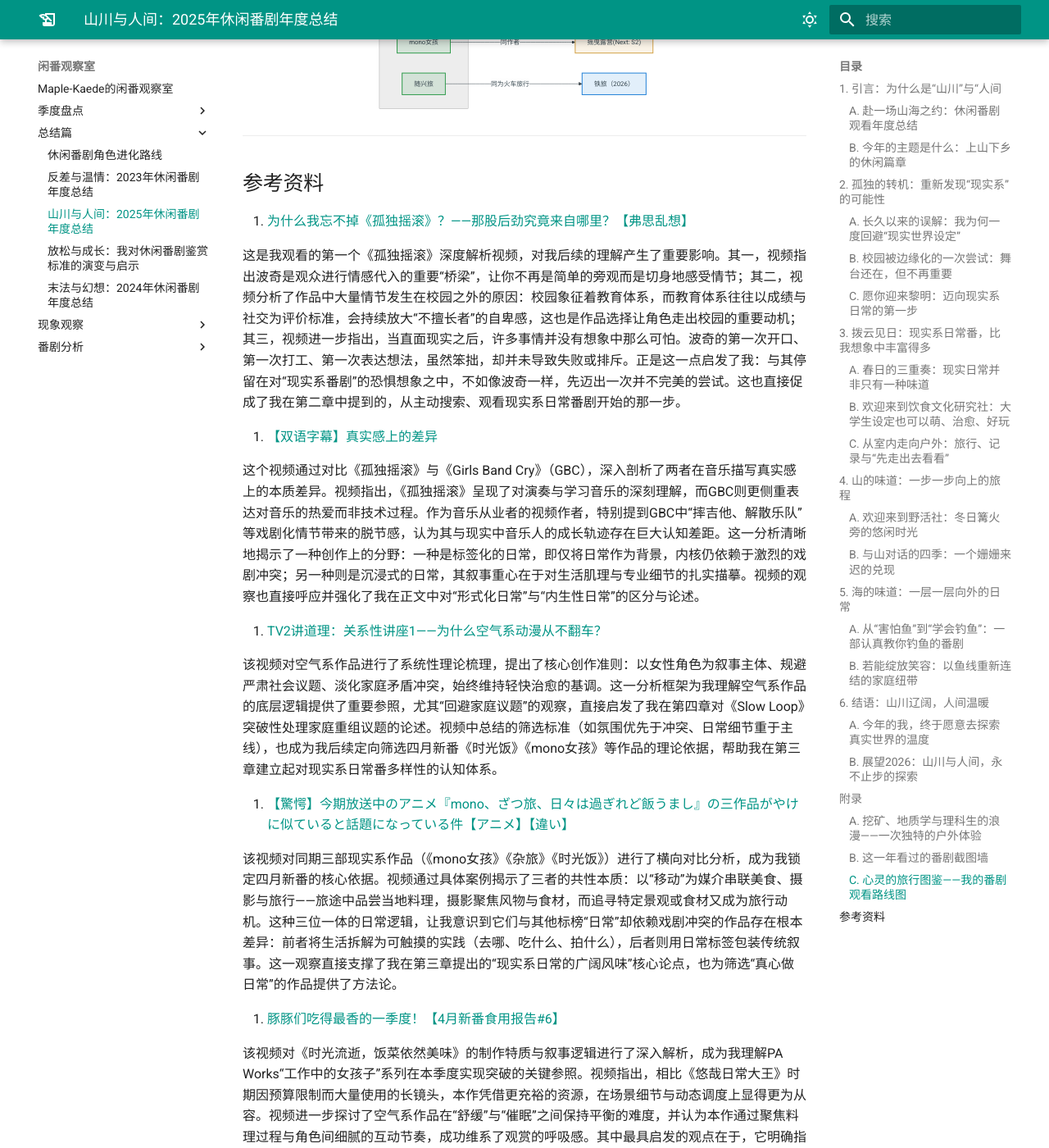
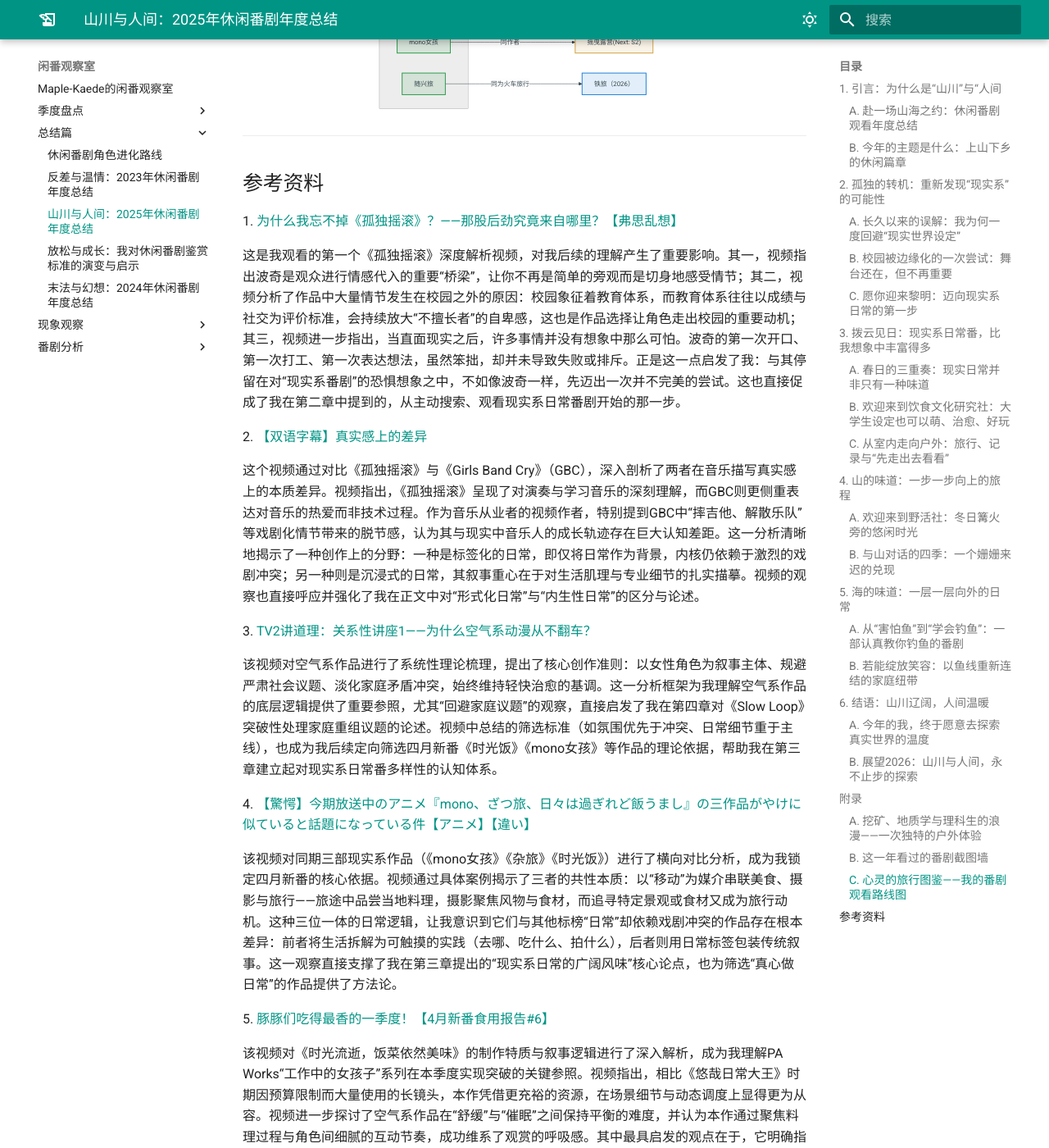
Before and after one commit to haveyouwantto/animedocs, an MkDocs documentation site: the page built from docs/总结篇/山川与人间：2025年休闲番剧年度总结.md, in a window 1280 px wide and 1400 px high, scrolled down 21117 px. Shown: the whole window at 82% size. Built offline with MkDocs 1.6.1 and Material for MkDocs 9.7.7, drawn with Linux system fonts in a browser that asks for light colours; plug-ins that fetch from the network failed and are left out.

Commit message:
fix order list

```diff
--- a/docs/总结篇/山川与人间：2025年休闲番剧年度总结.md
+++ b/docs/总结篇/山川与人间：2025年休闲番剧年度总结.md
@@ -639,52 +639,52 @@ graph LR
 
 ## 参考资料
 
-1. [为什么我忘不掉《孤独摇滚》？——那股后劲究竟来自哪里？【弗思乱想】](https://www.bilibili.com/video/BV1hiGUzKEm6)
+1\. [为什么我忘不掉《孤独摇滚》？——那股后劲究竟来自哪里？【弗思乱想】](https://www.bilibili.com/video/BV1hiGUzKEm6)
 
 这是我观看的第一个《孤独摇滚》深度解析视频，对我后续的理解产生了重要影响。其一，视频指出波奇是观众进行情感代入的重要“桥梁”，让你不再是简单的旁观而是切身地感受情节；其二，视频分析了作品中大量情节发生在校园之外的原因：校园象征着教育体系，而教育体系往往以成绩与社交为评价标准，会持续放大“不擅长者”的自卑感，这也是作品选择让角色走出校园的重要动机；其三，视频进一步指出，当直面现实之后，许多事情并没有想象中那么可怕。波奇的第一次开口、第一次打工、第一次表达想法，虽然笨拙，却并未导致失败或排斥。正是这一点启发了我：与其停留在对“现实系番剧”的恐惧想象之中，不如像波奇一样，先迈出一次并不完美的尝试。这也直接促成了我在第二章中提到的，从主动搜索、观看现实系日常番剧开始的那一步。
 
-2. [【双语字幕】真实感上的差异](https://www.bilibili.com/video/BV1MwEGzLE8o)
+2\. [【双语字幕】真实感上的差异](https://www.bilibili.com/video/BV1MwEGzLE8o)
 
 这个视频通过对比《孤独摇滚》与《Girls Band Cry》（GBC），深入剖析了两者在音乐描写真实感上的本质差异。视频指出，《孤独摇滚》呈现了对演奏与学习音乐的深刻理解，而GBC则更侧重表达对音乐的热爱而非技术过程。作为音乐从业者的视频作者，特别提到GBC中“摔吉他、解散乐队”等戏剧化情节带来的脱节感，认为其与现实中音乐人的成长轨迹存在巨大认知差距。这一分析清晰地揭示了一种创作上的分野：一种是标签化的日常，即仅将日常作为背景，内核仍依赖于激烈的戏剧冲突；另一种则是沉浸式的日常，其叙事重心在于对生活肌理与专业细节的扎实描摹。视频的观察也直接呼应并强化了我在正文中对“形式化日常”与“内生性日常”的区分与论述。
 
-3. [TV2讲道理：关系性讲座1——为什么空气系动漫从不翻车？](https://www.bilibili.com/video/BV1Zf7fzZE8w)
+3\. [TV2讲道理：关系性讲座1——为什么空气系动漫从不翻车？](https://www.bilibili.com/video/BV1Zf7fzZE8w)
 
 该视频对空气系作品进行了系统性理论梳理，提出了核心创作准则：以女性角色为叙事主体、规避严肃社会议题、淡化家庭矛盾冲突，始终维持轻快治愈的基调。这一分析框架为我理解空气系作品的底层逻辑提供了重要参照，尤其“回避家庭议题”的观察，直接启发了我在第四章对《Slow Loop》突破性处理家庭重组议题的论述。视频中总结的筛选标准（如氛围优先于冲突、日常细节重于主线），也成为我后续定向筛选四月新番《时光饭》《mono女孩》等作品的理论依据，帮助我在第三章建立起对现实系日常番多样性的认知体系。
 
-4. [【驚愕】今期放送中のアニメ『mono、ざつ旅、日々は過ぎれど飯うまし』の三作品がやけに似ていると話題になっている件【アニメ】【違い】](https://www.youtube.com/watch?v=iV9VpG7zpgE)
+4\. [【驚愕】今期放送中のアニメ『mono、ざつ旅、日々は過ぎれど飯うまし』の三作品がやけに似ていると話題になっている件【アニメ】【違い】](https://www.youtube.com/watch?v=iV9VpG7zpgE)
 
 该视频对同期三部现实系作品（《mono女孩》《杂旅》《时光饭》）进行了横向对比分析，成为我锁定四月新番的核心依据。视频通过具体案例揭示了三者的共性本质：以“移动”为媒介串联美食、摄影与旅行——旅途中品尝当地料理，摄影聚焦风物与食材，而追寻特定景观或食材又成为旅行动机。这种三位一体的日常逻辑，让我意识到它们与其他标榜“日常”却依赖戏剧冲突的作品存在根本差异：前者将生活拆解为可触摸的实践（去哪、吃什么、拍什么），后者则用日常标签包装传统叙事。这一观察直接支撑了我在第三章提出的“现实系日常的广阔风味”核心论点，也为筛选“真心做日常”的作品提供了方法论。
 
-5. [豚豚们吃得最香的一季度！【4月新番食用报告#6】](https://www.bilibili.com/video/BV19HGvzMEmj)
+5\. [豚豚们吃得最香的一季度！【4月新番食用报告#6】](https://www.bilibili.com/video/BV19HGvzMEmj)
 
 该视频对《时光流逝，饭菜依然美味》的制作特质与叙事逻辑进行了深入解析，成为我理解PA Works“工作中的女孩子”系列在本季度实现突破的关键参照。视频指出，相比《悠哉日常大王》时期因预算限制而大量使用的长镜头，本作凭借更充裕的资源，在场景细节与动态调度上显得更为从容。视频进一步探讨了空气系作品在“舒缓”与“催眠”之间保持平衡的难度，并认为本作通过聚焦料理过程与角色间细腻的互动节奏，成功维系了观赏的呼吸感。其中最具启发的观点在于，它明确指出了作品中各类活动（如登山、露营）的本质是“承载女孩子互动的容器，而非目标本身”。这一论述直接印证了我在第3章对“现实系日常内核在于人物关系与生活肌理”的分析，也为理解《向山进发》《Slow Loop》等作品中“过程本身即意义”的叙事哲学提供了坚实的理论支撑。
 
-6. **《二次元狂热》第194期：《珍贵时光如美味令人难忘》**
+6\. **《二次元狂热》第194期：《珍贵时光如美味令人难忘》**
 
 该文章系统梳理了大学题材在动画创作中的特殊性，提出的核心观点直接支撑了本文第三章对“大学生设定”的分析。文章指出，大学生身份同时具备“行动自由”“经济半独立”“社交圈开放”等多重自由因素，这为日常叙事提供了相较于高中校园更开阔的舞台；同时，作品往往通过侧面描写而非直接呈现成人压力的方式，维持了日常系的舒缓基调。《时光流逝，饭菜依然美味》正是这一创作思路的典型实践——它并不回避大学生活中的现实要素（如兼职、未来规划），却始终将其处理为背景纹理，从而让“成长”与“自由”在同一空间内自然交融。该文章的论述为本文关于“大学日常何以同时承载治愈感与成长感”的观点提供了重要理论依据。
 
-7. [【泛式】我个人不是特别喜欢的，主角变成白毛阿姨了，学校组的三个人就感觉阿姨的陪衬](https://www.bilibili.com/video/BV13Yj8zcEND)
+7\. [【泛式】我个人不是特别喜欢的，主角变成白毛阿姨了，学校组的三个人就感觉阿姨的陪衬](https://www.bilibili.com/video/BV13Yj8zcEND)
 
-8. [【泛式】直接没有女主了！聊mono女孩最近看出一种我跟亲戚出去玩然后彼此没说太多话的感觉！](https://www.bilibili.com/video/BV1AL76zjEWd)
+8\. [【泛式】直接没有女主了！聊mono女孩最近看出一种我跟亲戚出去玩然后彼此没说太多话的感觉！](https://www.bilibili.com/video/BV1AL76zjEWd)
 
 这两则泛式直播切片精准指出了《mono女孩》在人物互动与叙事重心上存在的问题：其一是角色间缺乏如驾驶中“油门与刹车”般的动态调节（例如某集中角色情绪长时间沉浸于低落状态，却缺乏其他角色将其自然拉回日常轨道的互动设计）；其二是叙事重心突然由JK组转向成人组，导致主角群边缘化、整体氛围失焦。这些观察成为我理解不同年龄层角色在“日常系”作品中表现差异的重要参照：JK角色常受限于校园场景与身份设定，成人角色则往往趋于稳定而缺乏生长感，而《时光饭》中的JD（大学生）群体恰好处于二者之间——既保留了青春期的探索活力，又拥有更自由的社交空间与心理弹性，从而实现了“刚刚好”的群像平衡。此案例也反向印证了我在第4章对《摇曳露营》“凛与抚子一动一静互补结构”的分析，凸显了角色关系设计与情绪节奏把控对作品沉浸感的核心影响。
 
-9. [日常系钓鱼番大对决！谁是最强日常番？](https://www.bilibili.com/video/BV1SdW7z3EVX)
+9\. [日常系钓鱼番大对决！谁是最强日常番？](https://www.bilibili.com/video/BV1SdW7z3EVX)
 
 该视频通过对比《放学后海堤日记》与《Slow Loop》的叙事重心，清晰揭示了两部作品的核心分野：前者以技术性为锚点，细致拆解钓鱼装备、技巧与生态知识，构建出扎实的“技能成长”脉络；后者则以情感联结为轴心，将钓鱼转化为承载家庭记忆与人际纽带的媒介。这一分析框架直接促成了我第五章的观看路线设计——先通过《海堤日记》建立对钓鱼技术的系统性认知，再借《Slow Loop》理解活动背后的情感层次。视频的对比逻辑也强化了我在全文贯穿的观察：现实系日常番的丰富性，正体现在从“掌握技能”到“编织关系”的渐进式探索中。
 
-10. [【路亚说】最好看的钓鱼动漫——《放学后海堤日记》](https://www.bilibili.com/video/BV12T4y1m7rQ)
+10\. [【路亚说】最好看的钓鱼动漫——《放学后海堤日记》](https://www.bilibili.com/video/BV12T4y1m7rQ)
 
 该视频由专业路亚装备品牌制作，从垂钓技术视角深度解析《放学后海堤日记》中的专业细节。视频系统拆解了作品中出现的技术要素，并对照现实中的装备参数与操作逻辑进行比对验证。这种行业视角的解读，不仅印证了作品在技术描写上的严谨性，更让我理解到制作组为还原真实垂钓体验所做的考据深度。该视频直接支撑了我在第5章对《海堤日记》“技术流”特质的分析，也强化了“现实系作品需扎根专业细节方能构建沉浸感”的核心观点。
 
-11. [为什么明明只是友情，却也会生出占有欲？](https://www.bilibili.com/video/BV1p31iBDE3P)
+11\. [为什么明明只是友情，却也会生出占有欲？](https://www.bilibili.com/video/BV1p31iBDE3P)
 
 该视频虽非直接分析动画作品，但其对人际关系中占有欲本质的心理学解读，为理解《向山进发》中“日向对葵的占有欲”提供了关键理论框架。视频指出：占有欲源于人类对“独特联结”的深层渴望，是个体通过确认“被需要”来获得安全感的本能表现；而嫉妒情绪的本质，实则是潜意识中对关系真实性的检验机制。最具启发的观点在于，它强调真正稳固的联结并非通过控制或束缚建立，而是基于信任的延续——当个体确信自身在对方心中占据着位置，占有欲便自然转化为包容的陪伴。这一论述完美呼应了日向最终的心理转变（从害怕失去葵到支持她独立登山），也为我在第4章分析“角色关系如何通过冲突实现进化”提供了跨学科的理论支点。
 
-12. **小森健太朗. 神、さもなくば残念［2000年代以降アニメ思想批評］. 作品社. 2013.**
+12\. **小森健太朗. 神、さもなくば残念［2000年代以降アニメ思想批評］. 作品社. 2013.**
 
 该书系统梳理并定义了“空气系”作品的叙事特征，提出了包括“以四至五名未成年少女为主体”“不设定必须达成的外在目标”“与恋爱主题隔离”“家庭描写仅作为背景而非戏剧核心”“回避过度不幸与悲惨”在内的五项创作准则。这一理论框架为我理解《mono女孩》《时光饭》等作品的构成逻辑提供了直接参照。而本年度观看的《向山进发》与《Slow Loop》，则分别对这些准则形成了有意义的对话与拓展：前者通过“登山”这一渐进式目标，在保持舒缓节奏的同时嵌入了明确的成长轴线；后者则直接将家庭重组与情感缺失作为叙事内核，在空气系的基调中认真处理了失去、记忆与重建等严肃议题。这两部作品在延续空气系美学的同时，也展现了该类型在议题承载与叙事结构上的演进可能。
 
-13. [【芳文社/漫画推荐】来自身边特别之物的幸福，芳文社观鸟日常漫画推荐](https://www.bilibili.com/video/BV1U8411U7fh)
+13\. [【芳文社/漫画推荐】来自身边特别之物的幸福，芳文社观鸟日常漫画推荐](https://www.bilibili.com/video/BV1U8411U7fh)
 
 该视频深入解析了芳文社漫画《幸福观鸟》的核心特质，成为我将其纳入未来探索路线的重要依据。视频指出，作品通过硬核观鸟知识（鸟类习性、栖息地分析、望远镜使用技巧）与细腻情感联结（角色借观察自然重新发现生活温度）的双线交织，实现了科普深度与治愈感的平衡。这种“专业技术承载人文关怀”的叙事模式，与《Slow Loop》中“以钓鱼为媒介重建家庭纽带”的精神内核高度契合，堪称其精神续作。而标准的Kirara系画风与舒缓的日常节奏，则延续了空气系作品“于细微处见光辉”的传统。该推荐视频强化了我对这部作品的期待——它或许能延续2025年“山川与人间”的探索脉络，在科学与诗意的交汇处，开辟新的治愈系可能。
```
